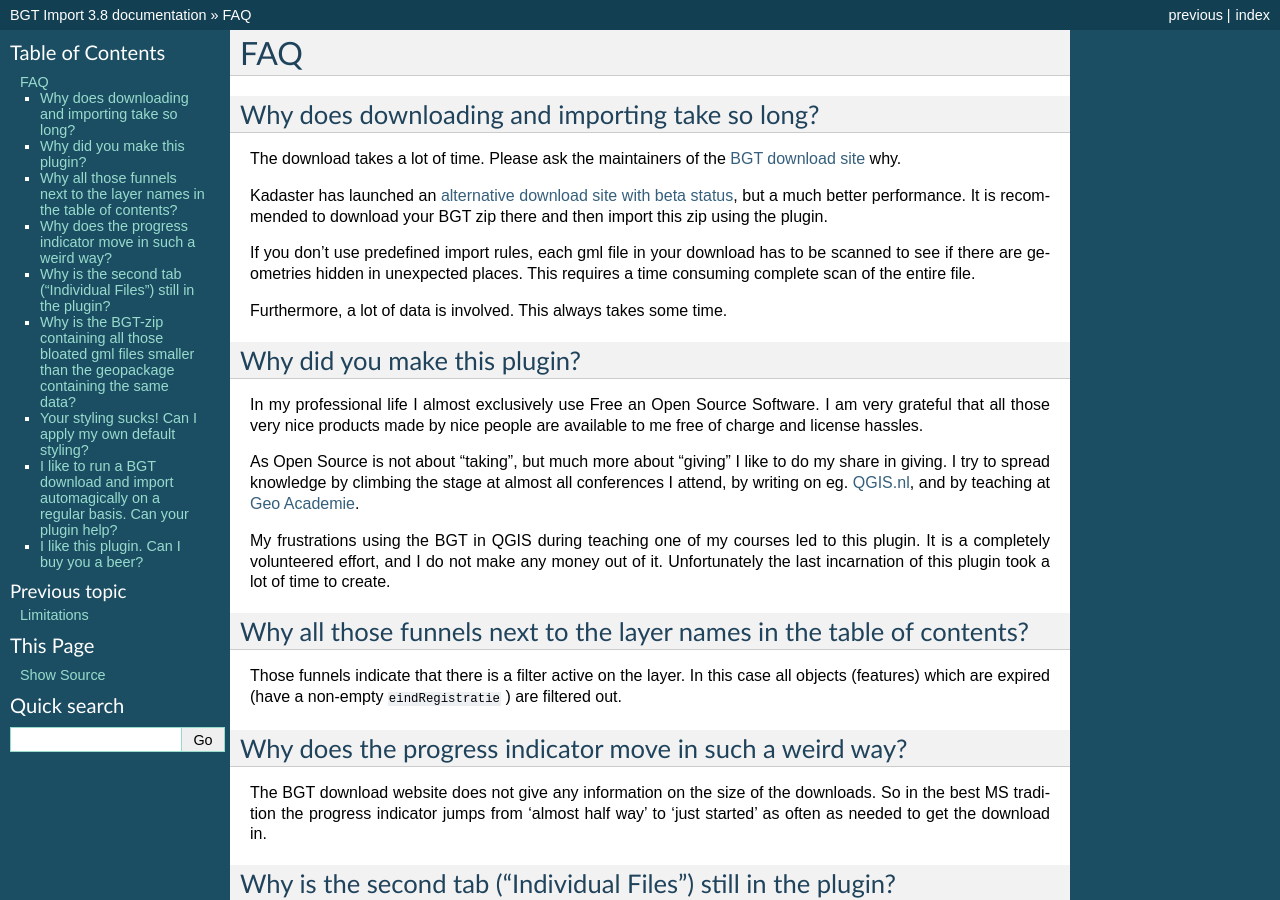
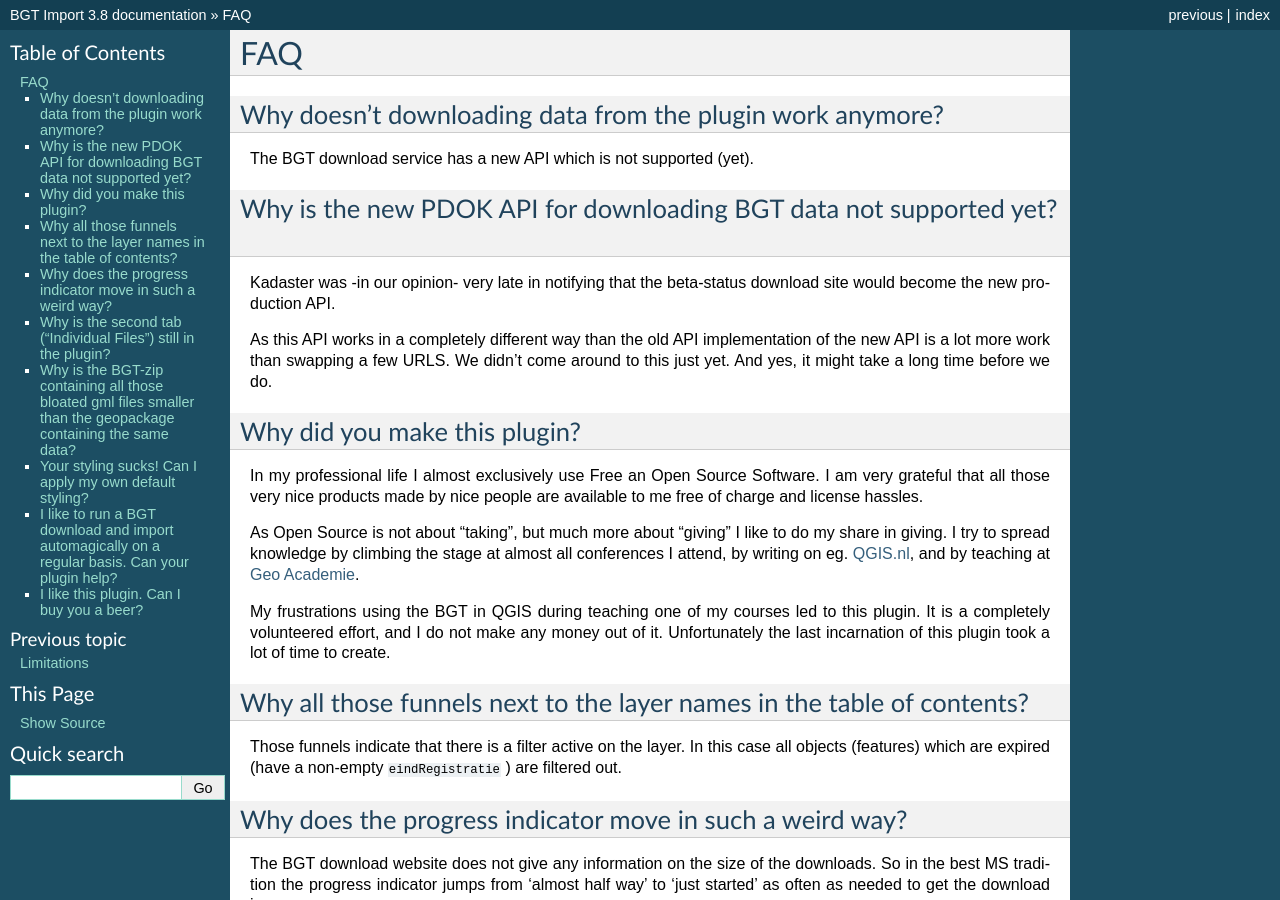
Before and after one commit to MarcoDuiker/QGIS_BGT_Import, a Sphinx documentation site: the page built from help/source/FAQ.rst, in a window 1280 px wide and 900 px high. Built offline with Sphinx 7.4.7, drawn with Linux system fonts in a browser that asks for light colours; formulas are drawn with MathJax 3.

Commit message:
added some info on the new API to the help

```diff
--- a/help/source/FAQ.rst
+++ b/help/source/FAQ.rst
@@ -1,16 +1,18 @@
 FAQ
 ***
 
-Why does downloading and importing take so long?
-================================================
+Why doesn't downloading data from the plugin work anymore?
+==========================================================
 
-The download takes a lot of time. Please ask the maintainers of the `BGT download site <https://www.pdok.nl/nl/producten/pdok-downloads/download-basisregistratie-grootschalige-topografie>`_ why.
+The BGT download service has a new API which is not supported (yet).
 
-Kadaster has launched an `alternative download site with beta status <https://download.pdok.io/lv/bgt/viewer/>`_, but a much better performance. It is recommended to download your BGT zip there and then import this zip using the plugin.
+Why is the new PDOK API for downloading BGT data not supported yet?
+===================================================================
 
-If you don't use predefined import rules, each gml file in your download has to be scanned to see if there are geometries hidden in unexpected places. This requires a time consuming complete scan of the entire file.
+Kadaster was -in our opinion- very late in notifying that the beta-status download site would become the new production API.
 
-Furthermore, a lot of data is involved. This always takes some time.
+As this API works in a completely different way than the old API implementation of the new API is a lot more work than swapping a few URLS. We didn't come around to this just yet. And yes, it might take a long time before we do.
+
 
 Why did you make this plugin?
 =============================
```
Also changed, not shown: help/source/introduction.rst (+3 -5 lines), 13 other files.
